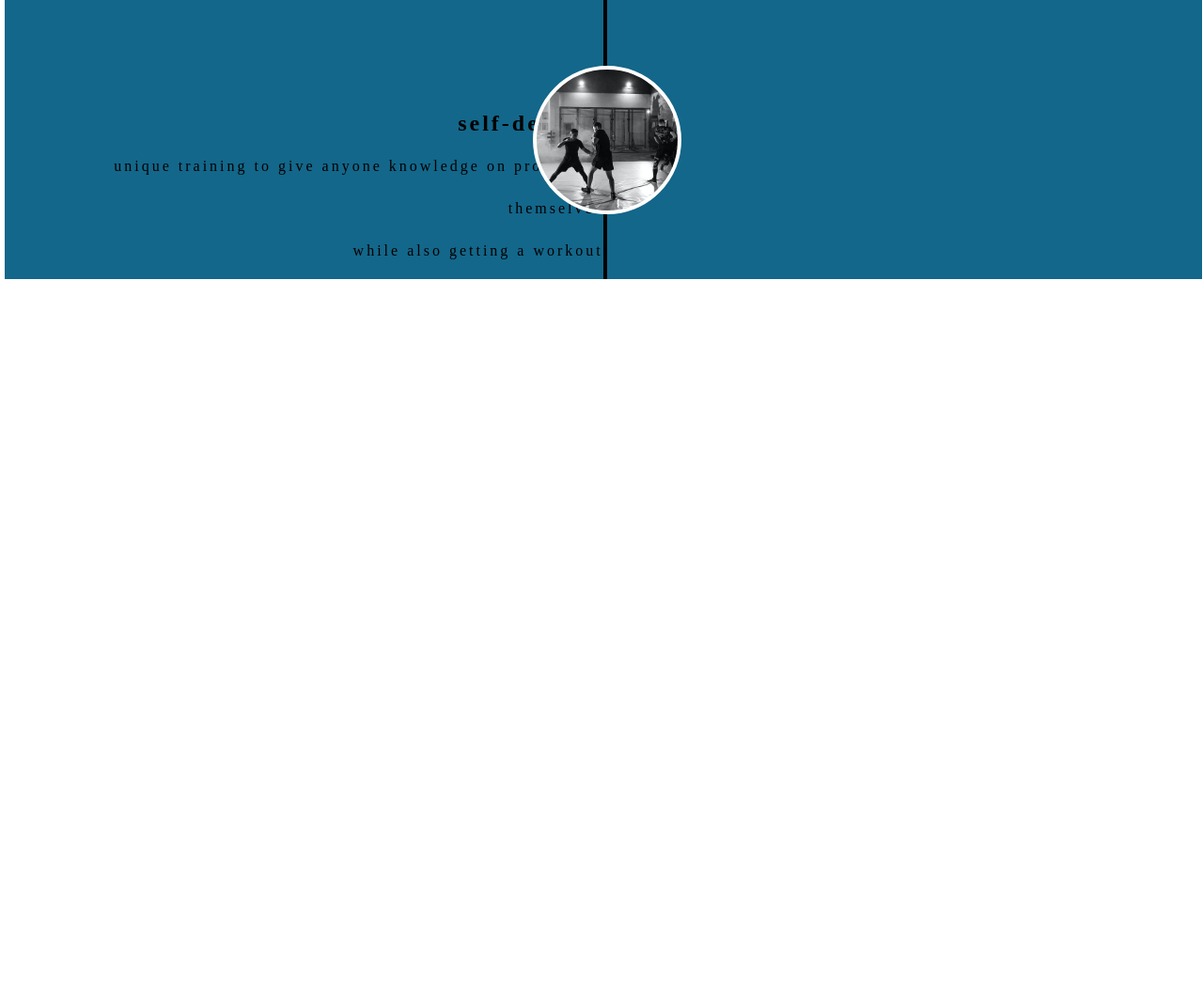
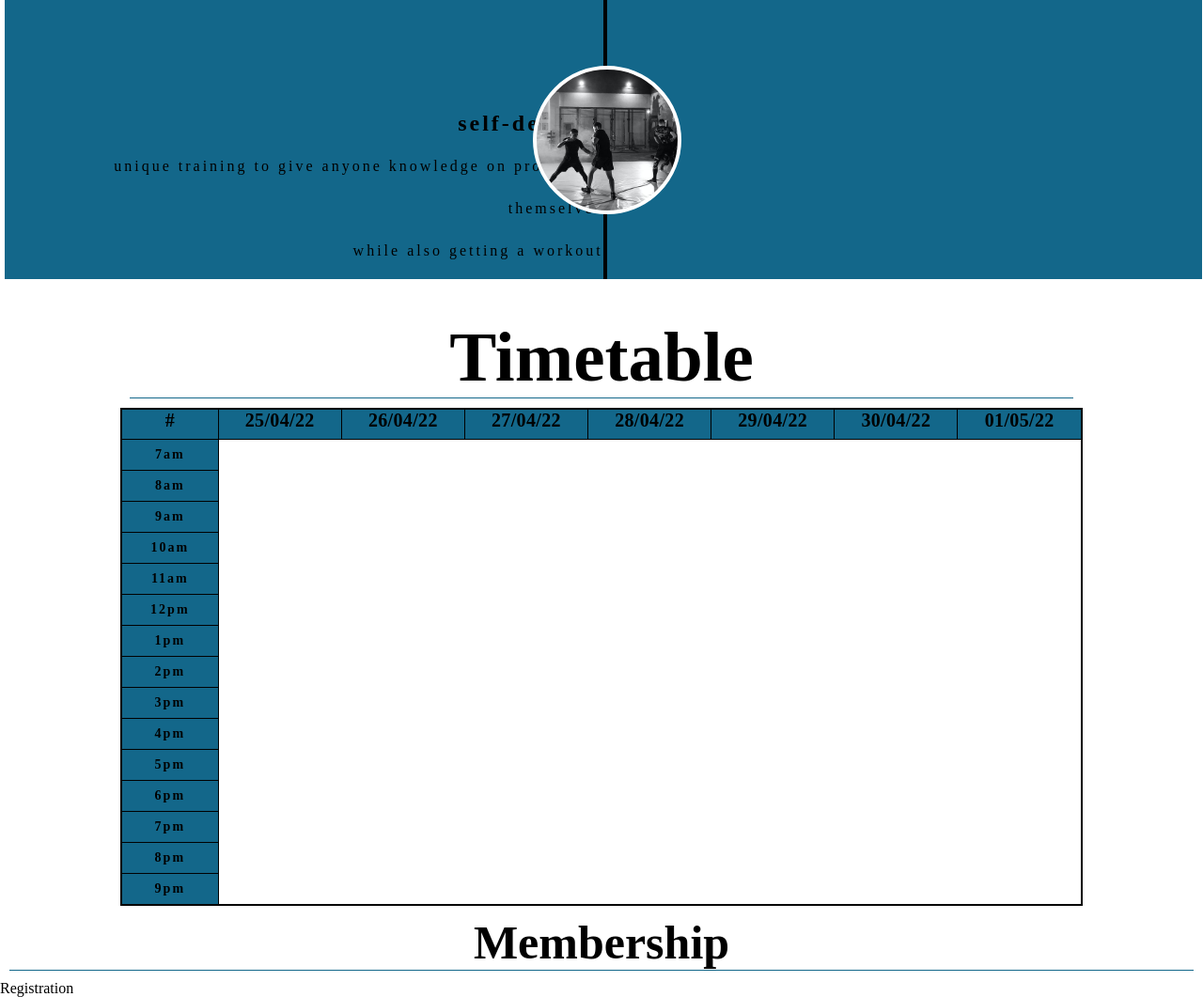
Before and after one commit to Camshaft2022/CI_PP1_FS, a plain HTML site: page index.html in a window 1280 px wide. Shown: the part 1823-2884 px from the top of the page at 94% size. Before the commit the page ends 2120 px from the top, so only its background shows below. Drawn offline with Linux system fonts and the light colour scheme.

Commit message:
timetable created

```diff
--- a/assets/CSS/style.css
+++ b/assets/CSS/style.css
@@ -291,3 +291,81 @@ ul,ol {
 .content h2 p {
     text-align: center;
 }
+.timetable {
+    padding: 0px 10%;
+    margin:40px auto 0;
+}
+.heading {
+    font-size: 50px;
+    border-bottom: #13678A solid 1px;
+    margin: 10px;
+    display:flex;
+    justify-content:center;
+    align-content: center;
+}
+.table {
+    width: 100%;
+    border-collapse: collapse;
+}
+.table {
+    background-color: white;
+    border: black 2px solid;
+}
+.table tr td {
+    font-size: 14px;
+    font-weight: 800;
+    letter-spacing: 2px;
+    color: black;
+    padding: 8px;
+    vertical-align: top ;
+    text-align: center;
+    border: black 1px solid ;
+    background: #13678A;
+
+}
+.table tr th {
+    font-size: 20px;
+    letter-spacing: 0.35px;
+    font-weight: 800;
+    color: black;
+    padding-bottom: 8px;
+    text-align: center;
+    border: 1px solid black;
+    background: #13678A;
+}
+@media (max-width: 796px ){
+    .table thead {
+        display: none;
+
+    }
+    .table, .table tr, .table td {
+        display: block;
+        width: 100%;
+    }
+    .table tr {
+        margin-bottom: 15px;
+    }
+    .table tr td {
+        text-align: right;
+        padding-left: 50%;
+        position: relative;
+    }
+    .table td::before {
+        position: absolute;
+        left: 0;
+        width: 50%;
+        padding-left: 15px;
+        font-weight: 400;
+        font-size: 14px;
+        text-align: left;
+    }
+}
+
+.membership h2 {
+    font-size: 50px;
+    border-bottom: #13678A solid 1px;
+    margin: 10px;
+    display:flex;
+    justify-content:center;
+    align-content: center;
+}
--- a/index.html
+++ b/index.html
@@ -120,7 +120,7 @@
     </section>
     <section>
         <div class="classes">
-        <h2>Classes & Timetable</h1>
+        <h2>Classes</h2>
         </div>
             <div>
                 <div class="timeline">
@@ -154,13 +154,86 @@
                     </ul>
                 </div>
             <div class="timetable">
+                <div class="heading"><h2>Timetable</h2></div>
+                <table class="table">
+                    <thead>
+                        <tr>
+                            <th>#</th>
+                            <th>25/04/22</th>
+                            <th>26/04/22</th>
+                            <th>27/04/22</th>
+                            <th>28/04/22</th>
+                            <th>29/04/22</th>
+                            <th>30/04/22</th>
+                            <th>01/05/22</th>
+                        </tr>
+                        <tr>
+                            <td>7am</td>
+                        </tr>
+                        <tr>
+                            <td>8am</td>
+                        </tr>
+                        <tr>
+                            <td>9am</td>
+                        </tr>
+                        <tr>
+                            <td>10am</td>
+                        </tr>
+                        <tr>
+                            <td>11am</td>
+                        </tr>
+                        <tr>
+                            <td>12pm</td>
+                        </tr>
+                        <tr>
+                            <td>1pm</td>
+                        </tr>
+                        <tr>
+                            <td>2pm</td>
+                        </tr>
+                        <tr>
+                            <td>3pm</td>
+                        </tr>
+                        <tr>
+                            <td>4pm</td>
+                        </tr>
+                        <tr>
+                            <td>5pm</td>
+                        </tr>
+                        <tr>
+                            <td>6pm</td>
+                        </tr>
+                        <tr>
+                            <td>7pm</td>
+                        </tr>
+                        <tr>
+                            <td>8pm</td>
+                        </tr>
+                        <tr>
+                            <td>9pm</td>
+                        </tr>
+                    </thead>
+                </table>
+            </div>
+            </div>
+    </section>
+    <section>
+        <div class="membership"><h2>Membership</h2></div>
+            <div class="form-container"></div>
+                <div class="form-title">Registration</div>
 
 
 
 
-            </div>
-            </div>
+
+
+
+
+
+
+
     </section>
+
 </div>
 
 
```
